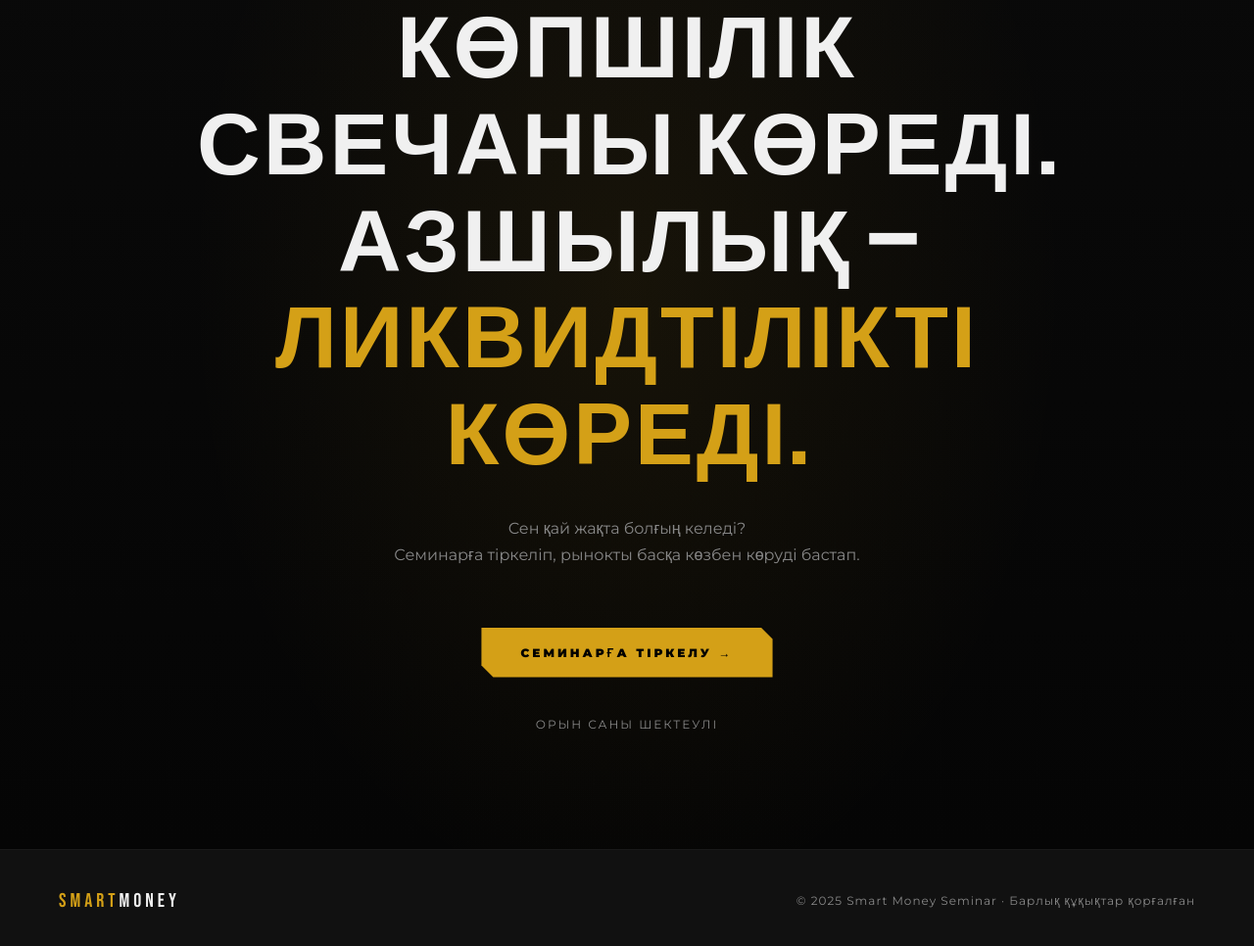
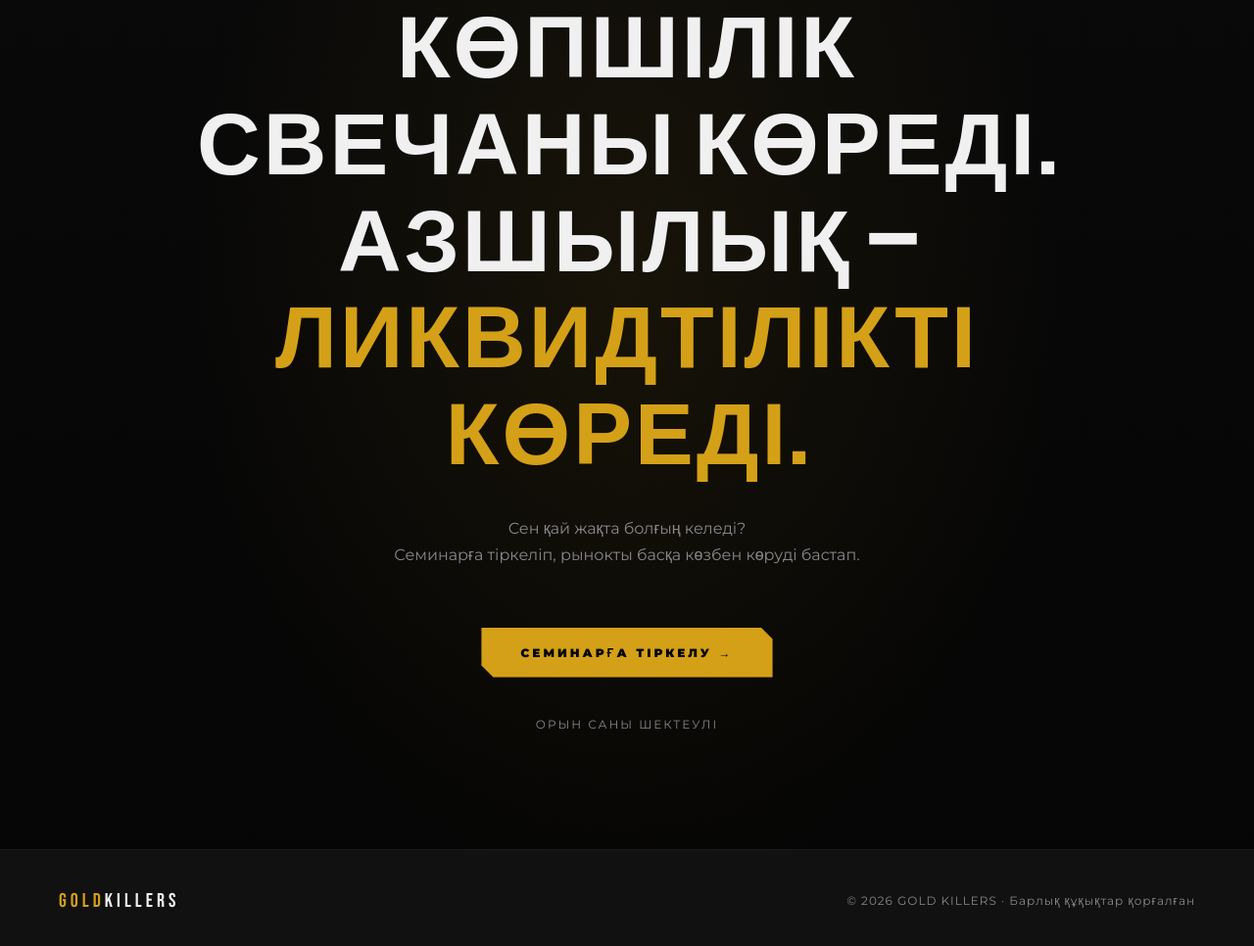
Before and after one commit to salmankhalilov/trading.html.html, a plain HTML site: page index.html in a window 1280 px wide. Shown: the part 9921-10887 px from the top of the page at 98% size. Drawn offline with Linux system fonts and the light colour scheme.

```diff
--- a/index.html
+++ b/index.html
@@ -1394,8 +1394,8 @@
 
 <!-- FOOTER -->
 <footer>
-  <div class="logo">SMART<span>MONEY</span></div>
-  <p>© 2025 Smart Money Seminar · Барлық құқықтар қорғалған</p>
+  <div class="logo">GOLD<span>KILLERS</span></div>
+  <p>© 2026  GOLD KILLERS · Барлық құқықтар қорғалған</p>
 </footer>
 
 <script>
```
